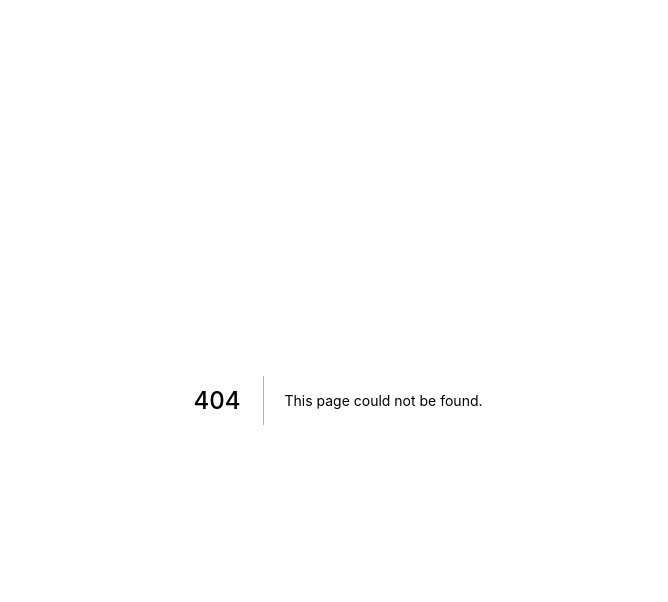
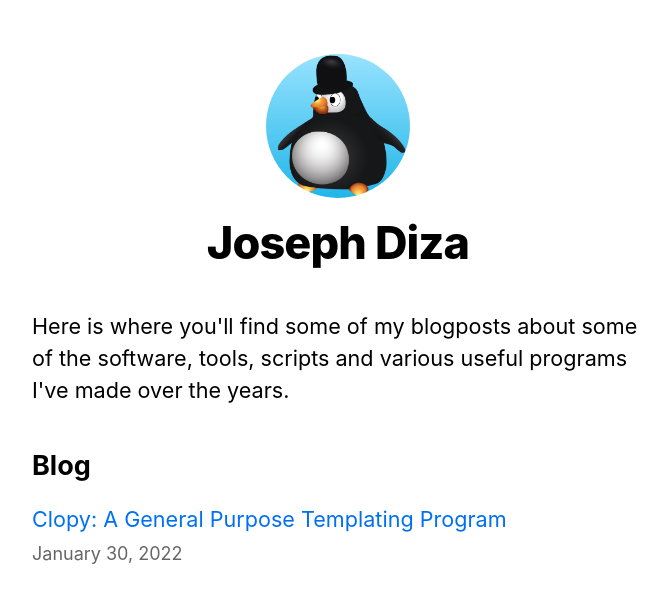
Before and after one commit to jmdaemon/website, a Next.js app: page /blog in a window 1280 px wide. Before the commit this address had no page. Shown: the top 602 px of the page, without its empty margins (302-970 px from the left). Built offline with nearby package versions, Linux system fonts and the light colour scheme.

Commit message:
Split blog into separate route

```diff
--- /dev/null
+++ b/pages/blog/index.tsx
@@ -0,0 +1,54 @@
+import Head from 'next/head'
+import Link from 'next/link'
+import Date from '../../components/date'
+import utilStyles from '../../styles/utils.module.css'
+import Layout, {siteTitle} from '../../components/layout'
+import {getSortedPostsData} from '../../lib/posts'
+import { GetStaticProps } from 'next'
+
+export const getStaticProps: GetStaticProps = async () => {
+  const allPostsData = getSortedPostsData()
+  return {
+    props: {
+      allPostsData
+    }
+  }
+}
+
+export default function Home({allPostsData
+}: {
+  allPostsData: {
+    date: string,
+    title: string,
+    id: string
+  }[]
+}) {
+  return (
+    <Layout home>
+      <Head>
+        <title>{siteTitle}</title>
+      </Head>
+      <section className={utilStyles.headingMd}>
+        <p>Here is where you'll find some of my blogposts about some of the
+          software, tools, scripts and various useful programs I've made over the years.
+        </p>
+      </section>
+      <section className={`${utilStyles.headingMd} ${utilStyles.padding1px}`}>
+        <h2 className={utilStyles.headingLg}>Blog</h2>
+        <ul className={utilStyles.list}>
+          {allPostsData.map(({id, date, title}) => (
+            <li className={utilStyles.listItem} key={id}>
+              <Link href={`/blog/posts/${id}`}>
+                <a>{title}</a>
+              </Link>
+              <br />
+              <small className={utilStyles.lightText}>
+                <Date dateString={date} />
+              </small>
+            </li>
+          ))}
+        </ul>
+      </section>
+    </Layout>
+  )
+}
```
Also changed, not shown: pages/index.tsx (+4 -38 lines).
